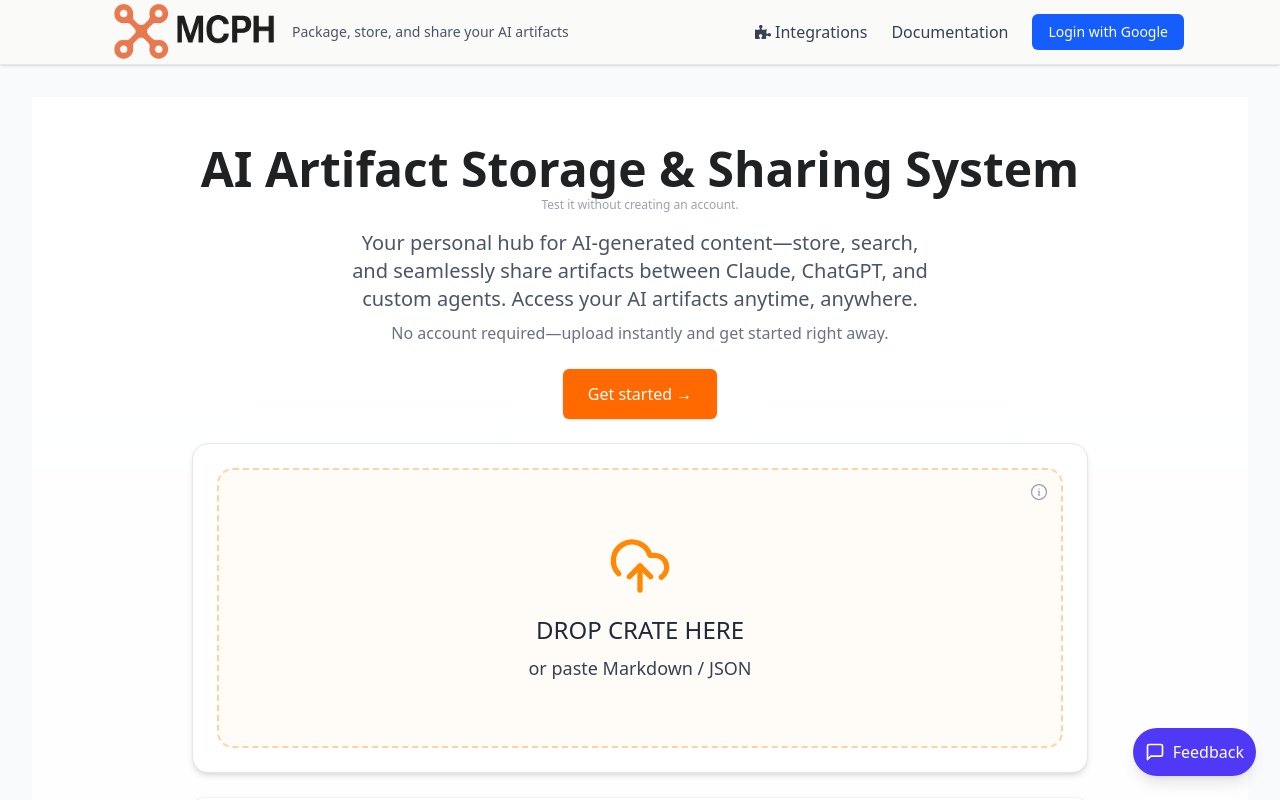
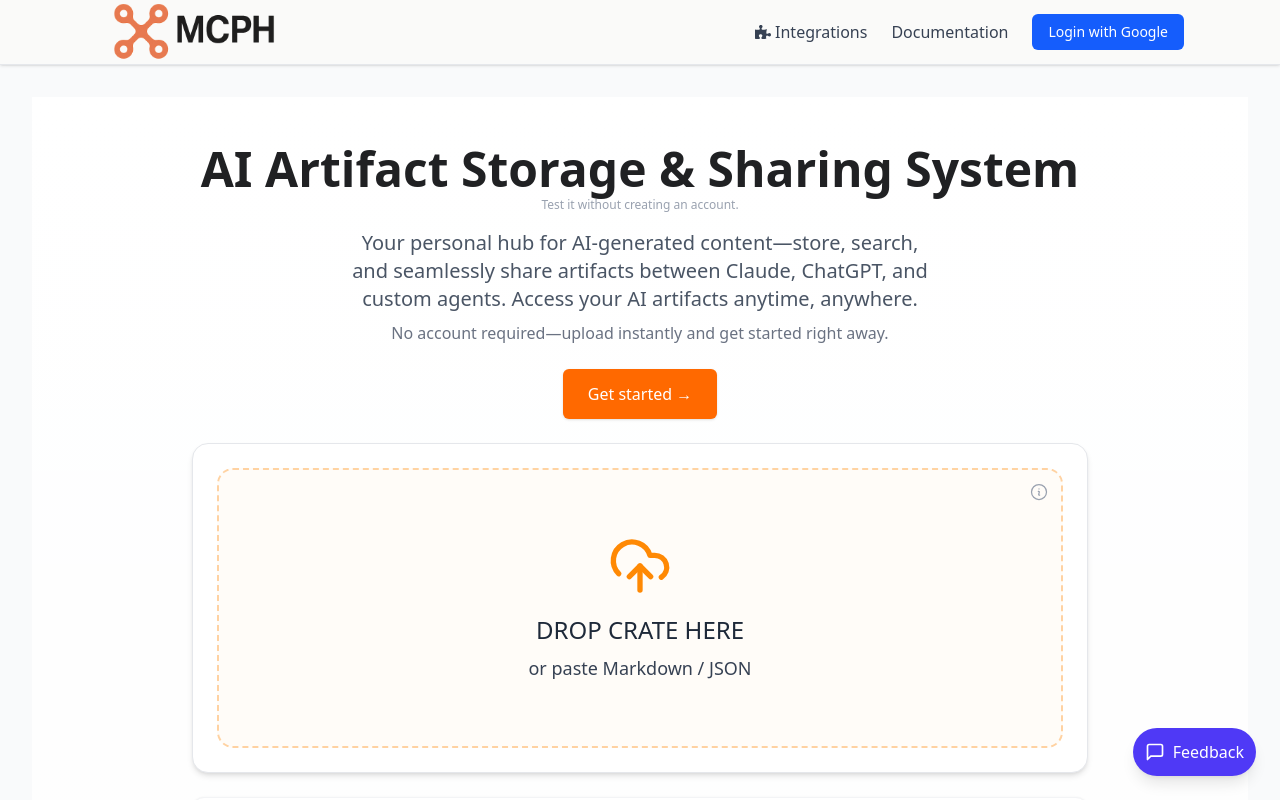
Before and after one commit to ravediamond/MCPH, a Next.js app: page / in a window 1280 px wide. Shown: the top 800 px of the page. Built offline with nearby package versions, Linux system fonts and the light colour scheme; no server answers.

Commit message:
fix: removed sub title header

```diff
--- a/components/layout/Header.tsx
+++ b/components/layout/Header.tsx
@@ -61,9 +61,6 @@ export default function Header() {
             <Link href="/" className="flex items-center gap-2 px-2 py-1">
               <div className="flex items-center">
                 <Image src="/icon.png" alt="Logo" width={180} height={180} />
-                <span className="hidden sm:inline-block ml-2 text-sm text-gray-600 font-medium">
-                  Package, store, and share your AI artifacts
-                </span>
               </div>
             </Link>
           </div>
```
